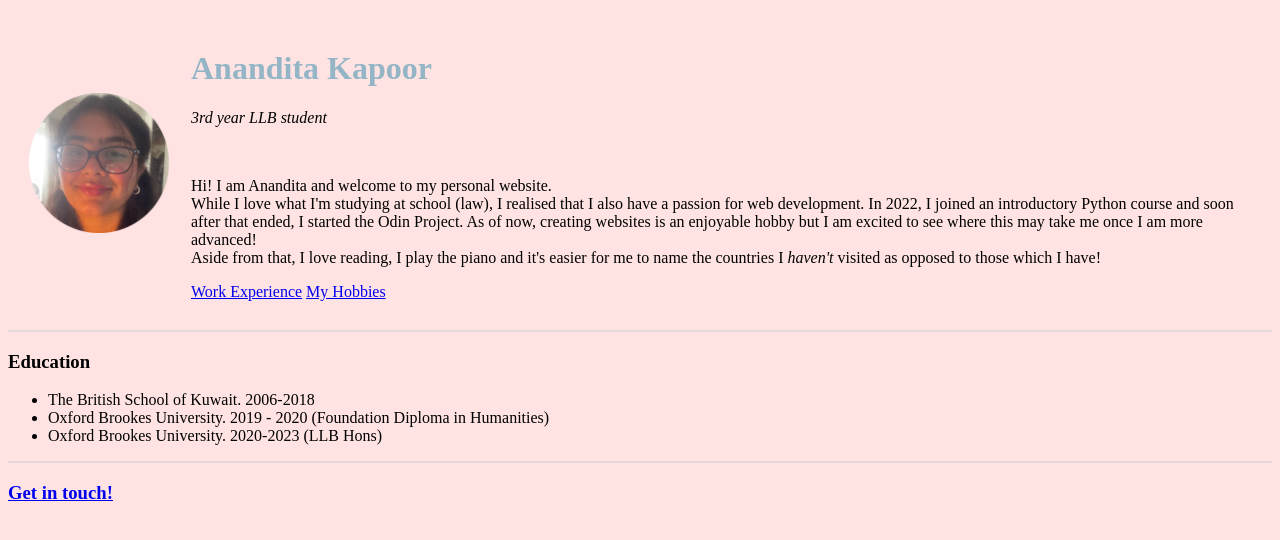
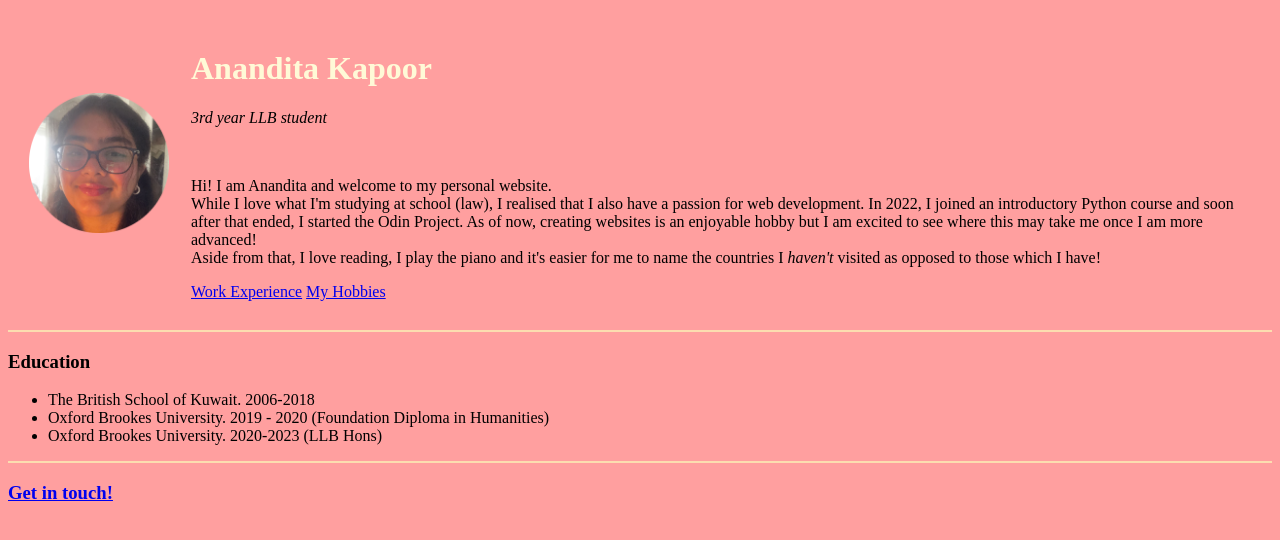
Before and after one commit to ananditakapoor/myfirstwebsite, a plain HTML site: page index.html in a window 1280 px wide. Drawn offline with Linux system fonts and the light colour scheme.

Commit message:
color palatte

```diff
--- a/css/styles.css
+++ b/css/styles.css
@@ -1,18 +1,18 @@
-  /**https://colorhunt.co/palette/93b5c6c9ccd5e4d8dcffe3e3**/
+  /**https://colorhunt.co/palette/7d5a5af1d1d1f3e1e1faf2f2**/
   body {
-    background-color: #FFE3E3;
+    background-color: #FF9F9F;
   }
 
   hr{
-      background-color: #E4D8DC;
+      background-color: #FCDDB0;
       border-style: none;
       height: 2px;
   }
 
   h2 {
-    color: #93B5C6;
+    color: #FFFAD7;
   }
 
   h1 {
-    color:#93B5C6;
+    color:#FFFAD7;
   }
```
